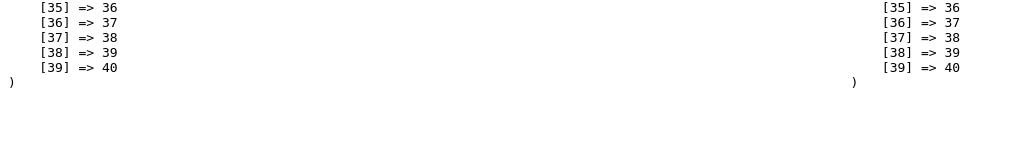
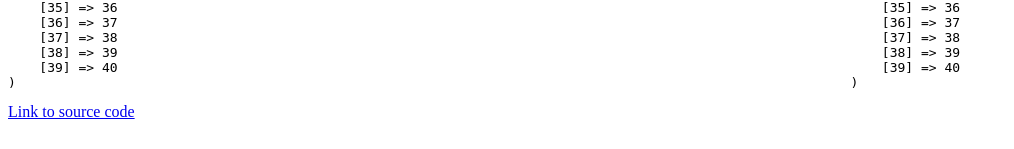
Before and after one commit to ArielBarkan/mergeTwoSortedArrays, a PHP site: page /mergeTwoSortedArrays.php in a window 1280 px wide. Shown: the part 651-800 px from the top of the page, without its empty margins (0-1014 px from the left). Run offline with PHP 8.4, Linux system fonts and the light colour scheme.

Commit message:
Commit 2

```diff
--- a/mergeTwoSortedArrays.php
+++ b/mergeTwoSortedArrays.php
@@ -109,6 +109,9 @@
         <pre><?php print_r($final_array); ?></pre>
     </div>
 </div>
+<footer>
+     <a href="https://github.com/ArielBarkan/mergeTwoSortedArrays/blob/master/mergeTwoSortedArrays.php" target="_blank">Link to source code</a>
 
+</footer>
 
 </body>
```
